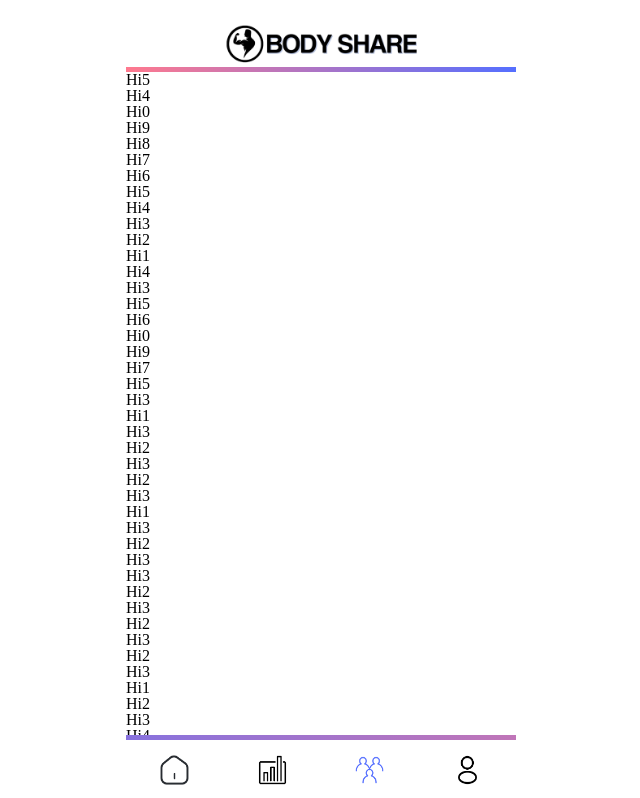
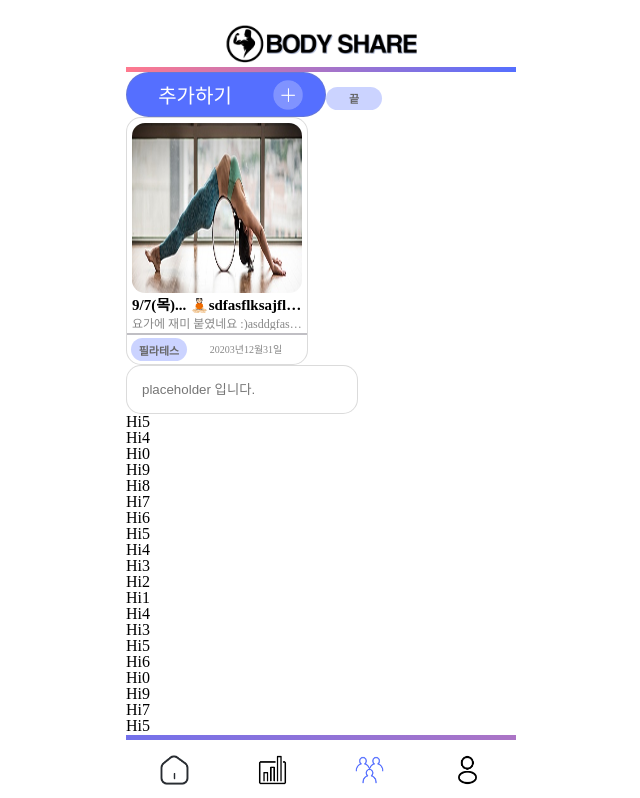
Before and after one commit to UNILION/BodyShare, a React (Create React App) app in the folder BodyShare-app/: page /community in a window 1280 px wide. Shown: the top 798 px of the page, without its empty margins (319-959 px from the left). Built offline with nearby package versions, Linux system fonts and the light colour scheme.

Commit message:
test: 공통 코드 테스트

```diff
--- a/BodyShare-app/src/pages/community/index.js
+++ b/BodyShare-app/src/pages/community/index.js
@@ -1,4 +1,10 @@
 import styled from "styled-components";
+import Button from "../../components/commons/Button";
+import Card from "../../components/commons/Card";
+import Tag from "../../components/commons/Tag";
+import Input from "../../components/commons/Input";
+import plus from "../../assets/Img/buttonplus.png"
+import banner from "../../assets/Img/banner.jpg";
 
 const Coontainer = styled.div`
 `
@@ -6,6 +12,17 @@ const Coontainer = styled.div`
 const Community = function () {
   return (
     <Coontainer>
+      <span>
+        <Button name="추가하기" img={plus} width="200px"></Button></span>
+      <Tag tagName="끝" />
+      <Card
+        img={banner}
+        title="9/7(목)... 🧘🏻sdfasflksajflkjslkfjalkds;fjlks;djflkdsjlflksdjf"
+        contents="요가에 재미 붙였네요 :)asddgfasfsjdlkfjlskfjl;asj;fljslk;gfjslkd;fjlsdjfl;jsdf;jasjkfsfsdfsfsfsaf sfsdfsfsfs sdfsd fsd fsdf safsdfjalksgfjlksajfl;sadj lkfsjdlkfjslkd;afj;lsdlkfjs;dflkjsdlk;f"
+        tagName="필라테스"
+        footer="20203년12월31일"
+      />
+      <Input placeholder="placeholder 입니다." />
       <h2>Hi5</h2>
       <h2>Hi4</h2>
       <h2>Hi0</h2>
@@ -74,6 +91,7 @@ const Community = function () {
       <h2>Hi4</h2>
       <h2>Hi5</h2>
       <h2>Hi6</h2>
+      <Button />
     </Coontainer >
   );
 };
```
